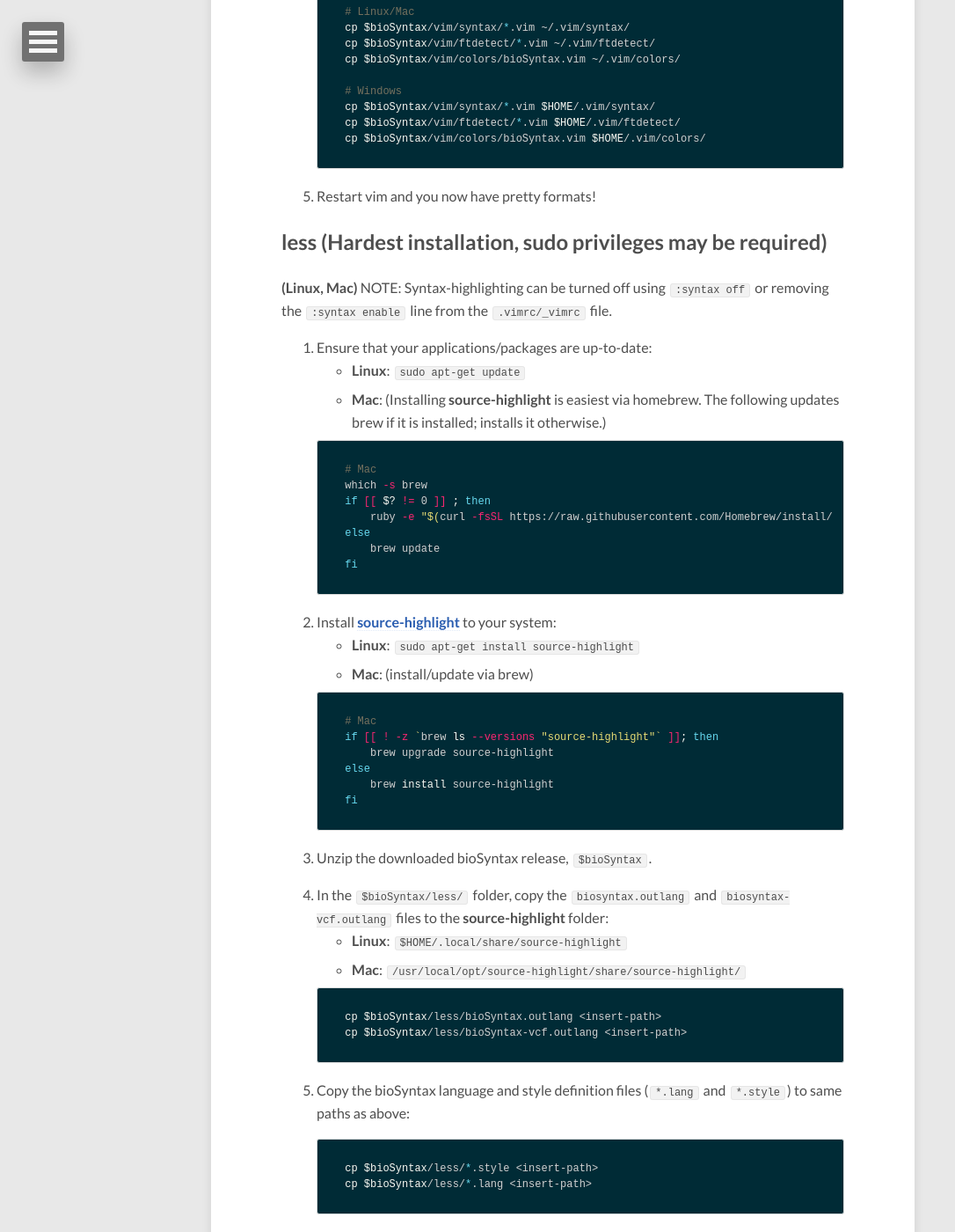
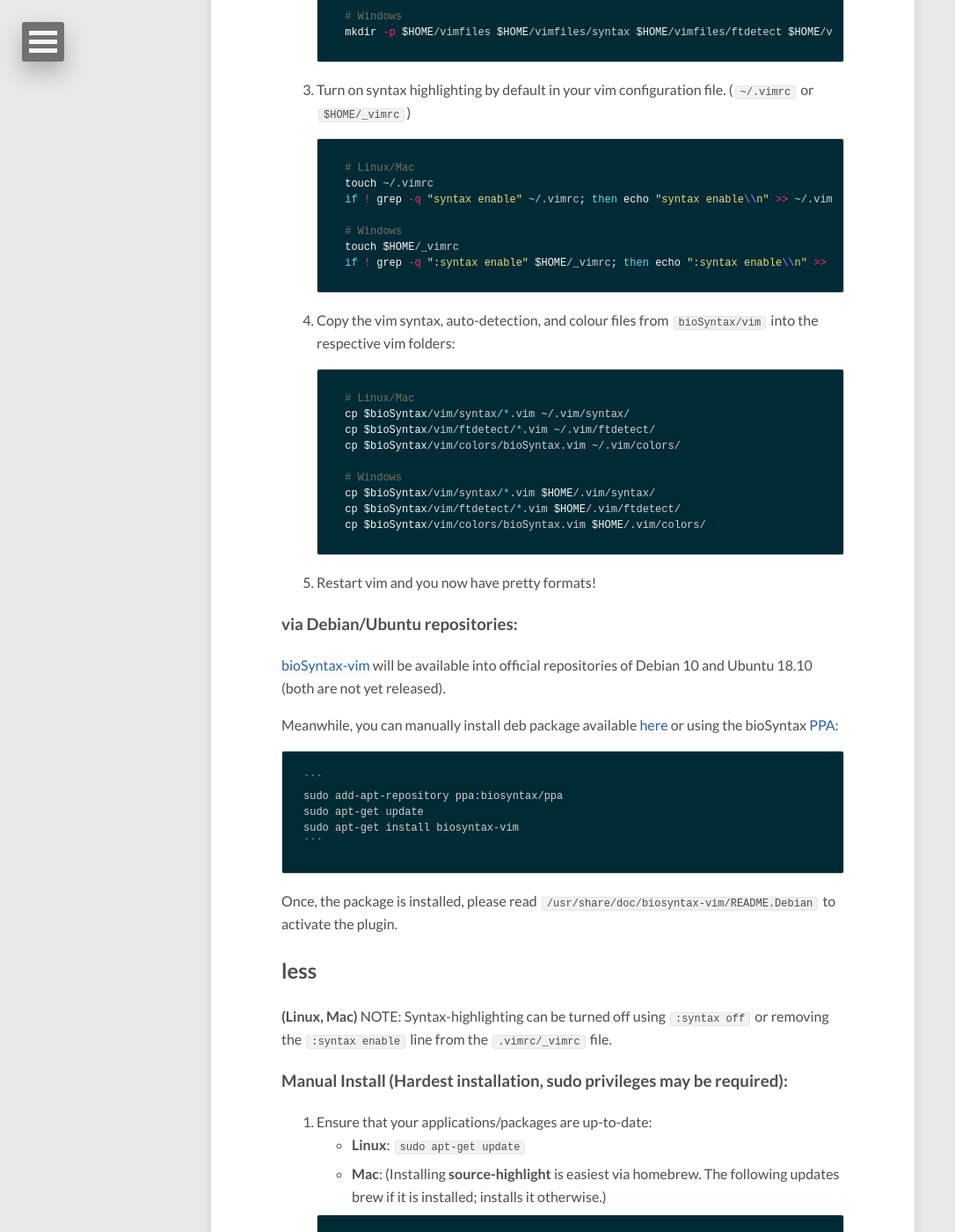
Before and after one commit to bioSyntax/bioSyntax-site, a Jekyll site: the page built from install.md, in a window 1280 px wide and 1400 px high, scrolled down 4213 px. Shown: the whole window at 88% size, without its empty margins (0-1086 px from the left). Built offline with Jekyll 4.4.1, drawn with Linux system fonts in a browser that asks for light colours; nearby versions of some CDN libraries; some of the changed text lies outside the part shown.

Commit message:
Add info about deb packages

````diff
--- a/install.md
+++ b/install.md
@@ -86,8 +86,10 @@
 5. Restart **Sublime** and you now have pretty formats!
 
 
-## gedit (sudo/admin privileges may be required):
+## gedit
 **(Linux / Win)**
+
+### Manual Install (sudo/admin privileges may be required):
 
 0. Install [Gedit](https://wiki.gnome.org/Apps/Gedit).
 1. Unzip the downloaded bioSyntax release.
@@ -114,6 +116,20 @@
 	`Edit > Preferences > Font & Color > bioSyntax`
 
 5.  You now have pretty formats!
+
+### via Debian/Ubuntu repositories:
+
+[bioSyntax-gedit](https://tracker.debian.org/pkg/biosyntax) will be available into official repositories of Debian 10 and Ubuntu 18.10 (both are not yet released).
+
+Meanwhile, you can manually install deb package available [here](https://packages.debian.org/unstable/biosyntax-gedit) or using the bioSyntax [PPA](https://launchpad.net/~biosyntax/+archive/ubuntu/ppa):
+
+	```
+	sudo add-apt-repository ppa:biosyntax/ppa
+	sudo apt-get update
+	sudo apt-get install biosyntax-gedit
+	```
+
+Once, the package is installed, please read `/usr/share/doc/biosyntax-gedit/README.Debian` to activate the plugin.
 
 ## vim
 **(Linux / Mac / Win)**
@@ -174,10 +190,25 @@
 
 5. Restart vim and you now have pretty formats!
 
+### via Debian/Ubuntu repositories:
 
-## less (Hardest installation, sudo privileges may be required)
+[bioSyntax-vim](https://tracker.debian.org/pkg/biosyntax) will be available into official repositories of Debian 10 and Ubuntu 18.10 (both are not yet released).
+
+Meanwhile, you can manually install deb package available [here](https://packages.debian.org/unstable/biosyntax-vim) or using the bioSyntax [PPA](https://launchpad.net/~biosyntax/+archive/ubuntu/ppa):
+
+	```
+	sudo add-apt-repository ppa:biosyntax/ppa
+	sudo apt-get update
+	sudo apt-get install biosyntax-vim
+	```
+
+Once, the package is installed, please read `/usr/share/doc/biosyntax-vim/README.Debian` to activate the plugin.
+
+## less
 **(Linux, Mac)**
 NOTE: Syntax-highlighting can be turned off using `:syntax off` or removing the `:syntax enable` line from the `.vimrc/_vimrc` file.
+
+### Manual Install (Hardest installation, sudo privileges may be required):
 
 0. Ensure that your applications/packages are up-to-date:
 - **Linux**: `sudo apt-get update`
@@ -278,6 +309,20 @@
 
 8. Restart your computer for your rc files to update, open a file with **less** and you now have pretty formats!
 
+### via Debian/Ubuntu repositories:
+
+[bioSyntax-less](https://tracker.debian.org/pkg/biosyntax) will be available into official repositories of Debian 10 and Ubuntu 18.10 (both are not yet released).
+
+Meanwhile, you can manually install deb package available [here](https://packages.debian.org/unstable/biosyntax-less) or using the bioSyntax [PPA](https://launchpad.net/~biosyntax/+archive/ubuntu/ppa):
+
+	```
+	sudo add-apt-repository ppa:biosyntax/ppa
+	sudo apt-get update
+	sudo apt-get install biosyntax-less
+	```
+
+Once, the package is installed, please read `/usr/share/doc/biosyntax-less/README.Debian` to activate the plugin.
+
 ## vscode
 **(Linux / Mac / Win)**
 
````
